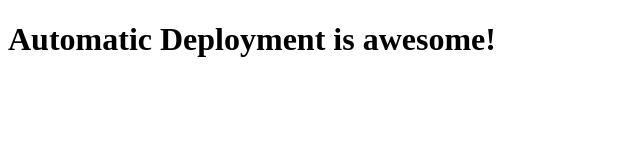
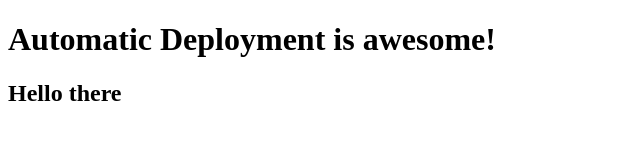
Before and after one commit to Briggzly/deployment-demo, a website: page index.html in a window 1280 px wide. Shown: the whole page, without its empty margins (0-640 px from the left). Drawn offline with Linux system fonts and the light colour scheme.

Commit message:
added h2 tag

```diff
--- a/index.html
+++ b/index.html
@@ -8,5 +8,6 @@
 </head>
 <body>
   <h1>Automatic Deployment is awesome!</h1>
+  <h2>Hello there</h2>
 </body>
 </html>
```
